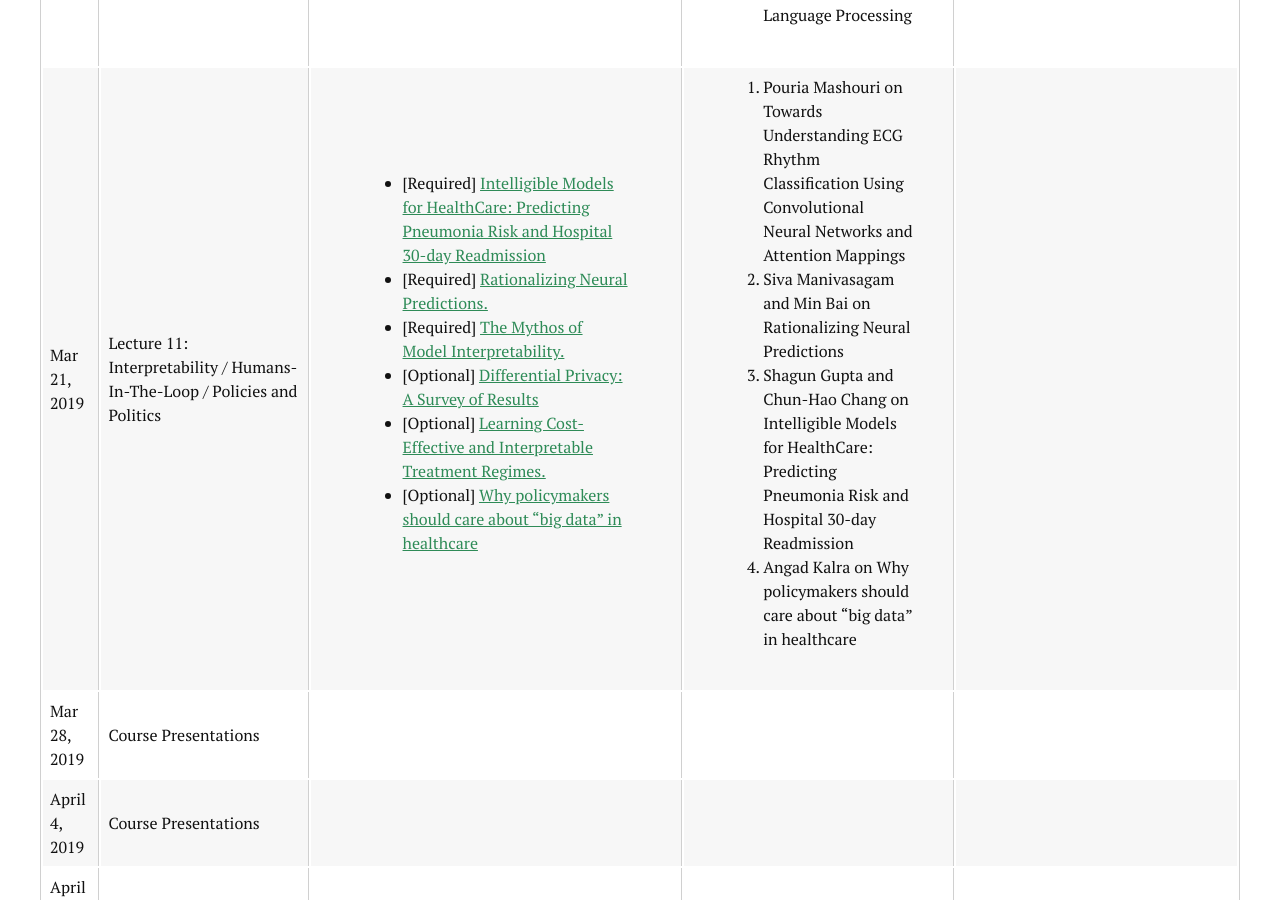
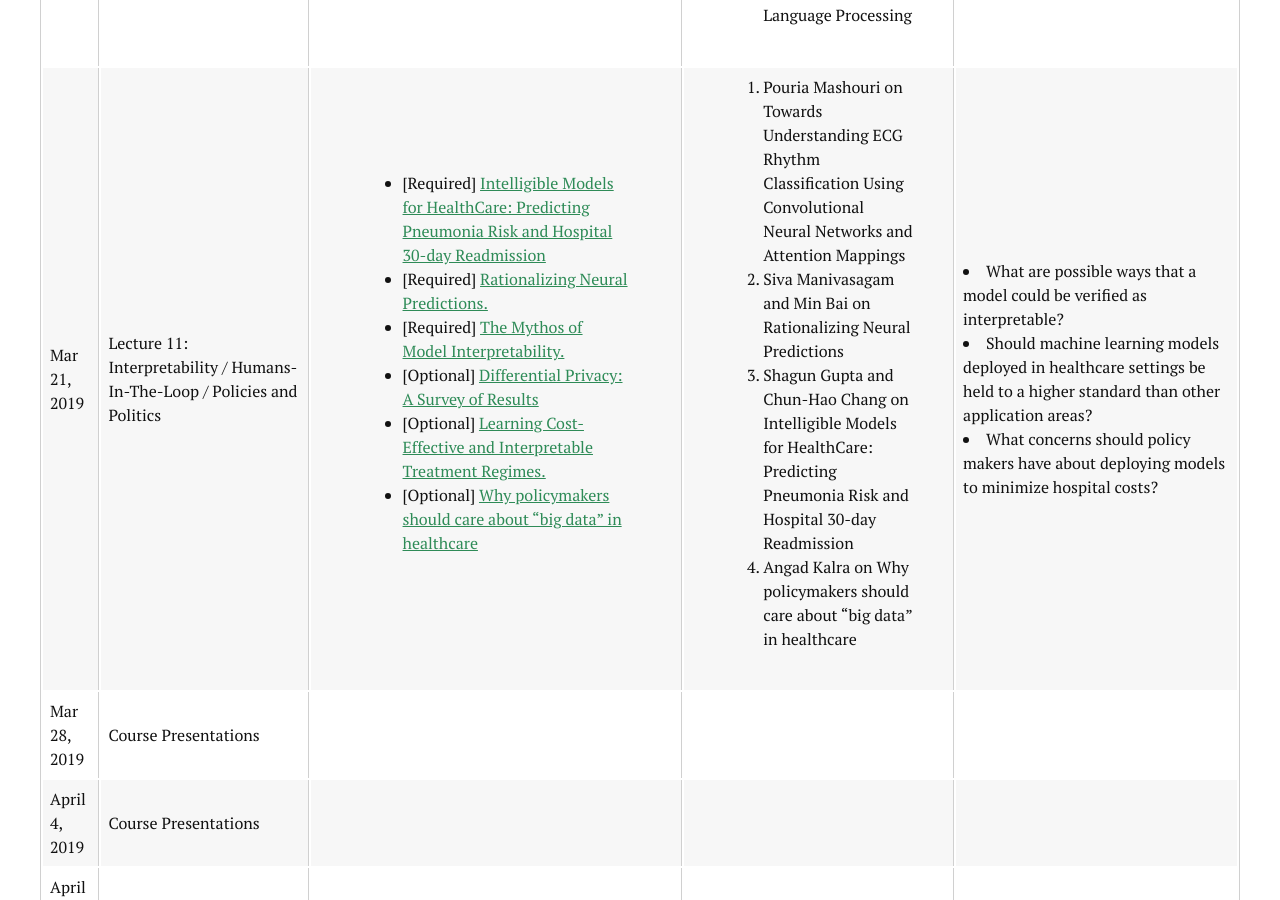
Before and after one commit to CS2541-ML4H2019/CS2541-ML4H2019.github.io, a Jekyll site: the page built from schedule.md, in a window 1280 px wide and 900 px high, scrolled down 6750 px. Built offline with Jekyll 4.4.1, drawn with Linux system fonts in a browser that asks for light colours; nearby versions of some CDN libraries.

Commit message:
Update schedule.md

```diff
--- a/schedule.md
+++ b/schedule.md
@@ -305,6 +305,9 @@ title: Schedule
       </ol>
     </td>
     <td>
+	<li> What are possible ways that a model could be verified as interpretable? </li>
+        <li> Should machine learning models deployed in healthcare settings be held to a higher standard than other application areas? </li>
+        <li> What concerns should policy makers have about deploying models to minimize hospital costs?</li>
     </td>
   </tr>
   <tr>
```
